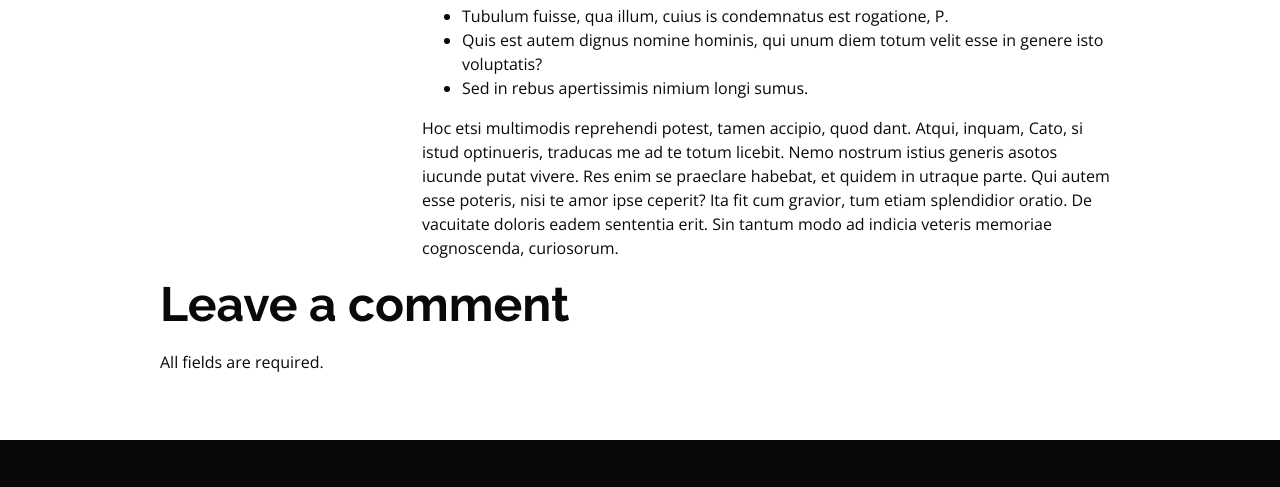
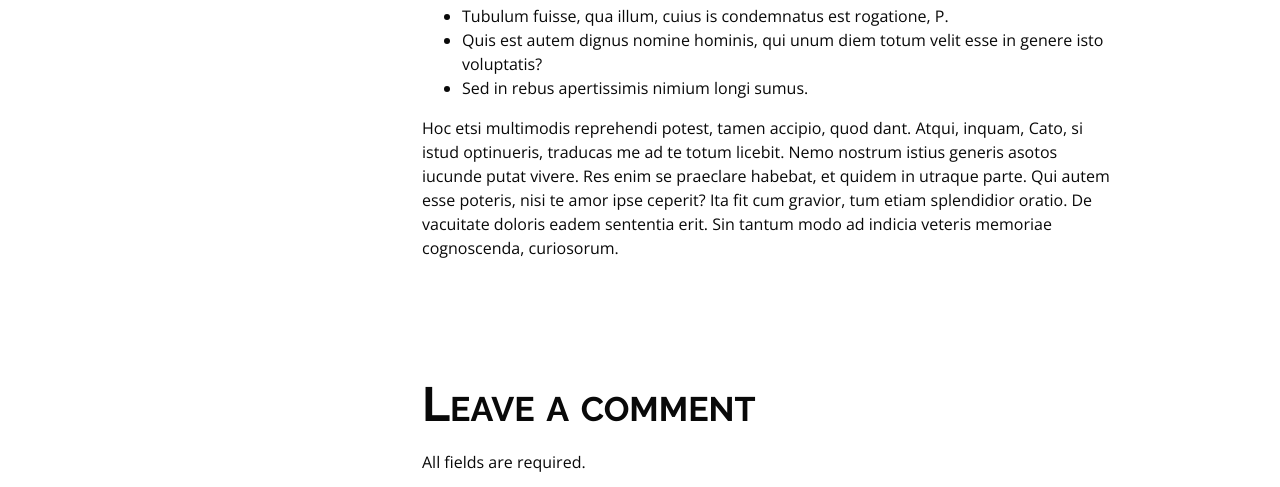
Before and after one commit to garethbrickman/holbertonschool-web_front_end, a plain HTML site: page 0x05-form/01-article.html in a window 1280 px wide. Shown: the part 1716-2203 px from the top of the page. Drawn offline with nearby package versions, Linux system fonts and the light colour scheme; files whose address does not match are found by name.

Commit message:
[FIX] Link correct stylesheet

```diff
--- a/0x05-form/01-article.html
+++ b/0x05-form/01-article.html
@@ -8,7 +8,7 @@
     <link rel="icon" type="image/x-icon" href="images/favicon.ico">
     <link rel="icon" type="image/png" href="images/favicon.png">
     <link href="https://fonts.googleapis.com/css?family=Open+Sans:400,700|Raleway:700&display=swap" rel="stylesheet">
-    <link rel="stylesheet" href="00-styles.css">
+    <link rel="stylesheet" href="01-styles.css">
   </head>
   <body>
     <!– Header –>
```
